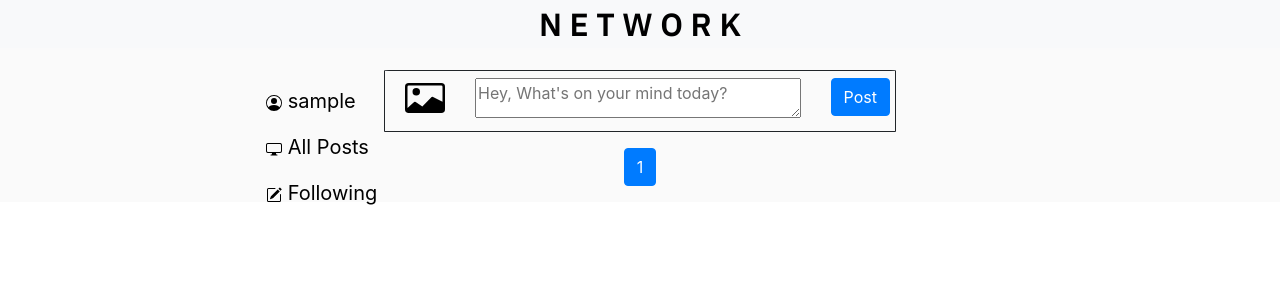
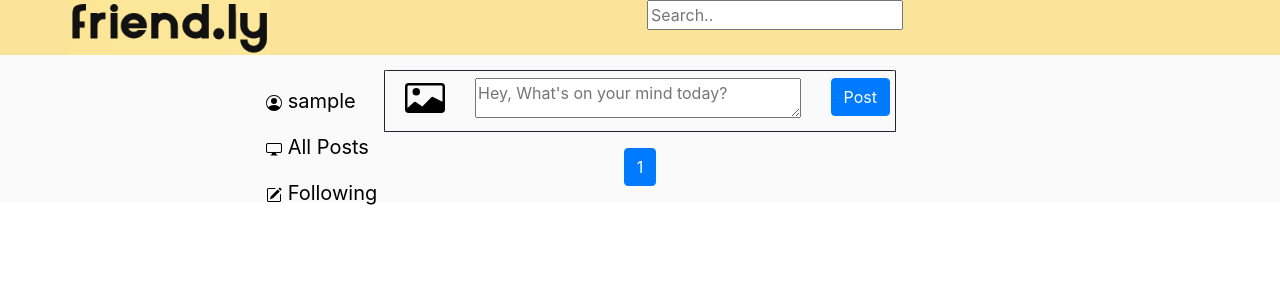
Before and after one commit to KevinKingslin/Network, a Django app: page / in a window 1280 px wide. Shown: the top 300 px of the page. Run offline with Django 3.2, Linux system fonts and the light colour scheme; the visitor is signed in with stand-in values (Sample User, id 1); data comes from the database, SQL or seed files in the repository; data that the repository does not hold is empty; some libraries are stand-ins or nearby versions.

Commit message:
Added website logo

```diff
--- a/network/templates/network/layout.html
+++ b/network/templates/network/layout.html
@@ -11,6 +11,7 @@
 
     <!-- CSS Stylesheets -->
     <link href="{% static 'network/styles.css' %}" rel="stylesheet">
+    <link href="{% static 'network/post.css' %}" rel="stylesheet">
 
     <!-- Google Fonts -->
     <link href="https://fonts.googleapis.com/css2?family=IBM+Plex+Sans:wght@600&display=swap" rel="stylesheet">
@@ -23,10 +24,11 @@
   <body>
     <div style="text-align:left">
       <div>
-        <nav class="navbar-light fixed-top bg-light" style="text-align:center;width:100vw;z-index:0">
-            <a href="{% url 'index' %}" style="text-decoration:none;color:black">
-              <span id="logo">N E T W O R K</span>
+        <nav class="navbar-light fixed-top" style="text-align:center;width:100vw;z-index:0; background-color: #fbe399;">
+            <a href="{% url 'index' %}" style="text-decoration:none;color:black; float: left; margin-left: 70px;">
+              <img id="logo" src="{% static 'network/logo.png' %}" style="width: 200px;">
             </a>
+            <input type="text" placeholder="Search..">
         </nav>
       </div>
 
```
Also changed, not shown: network/static/network/logo.png (added).
